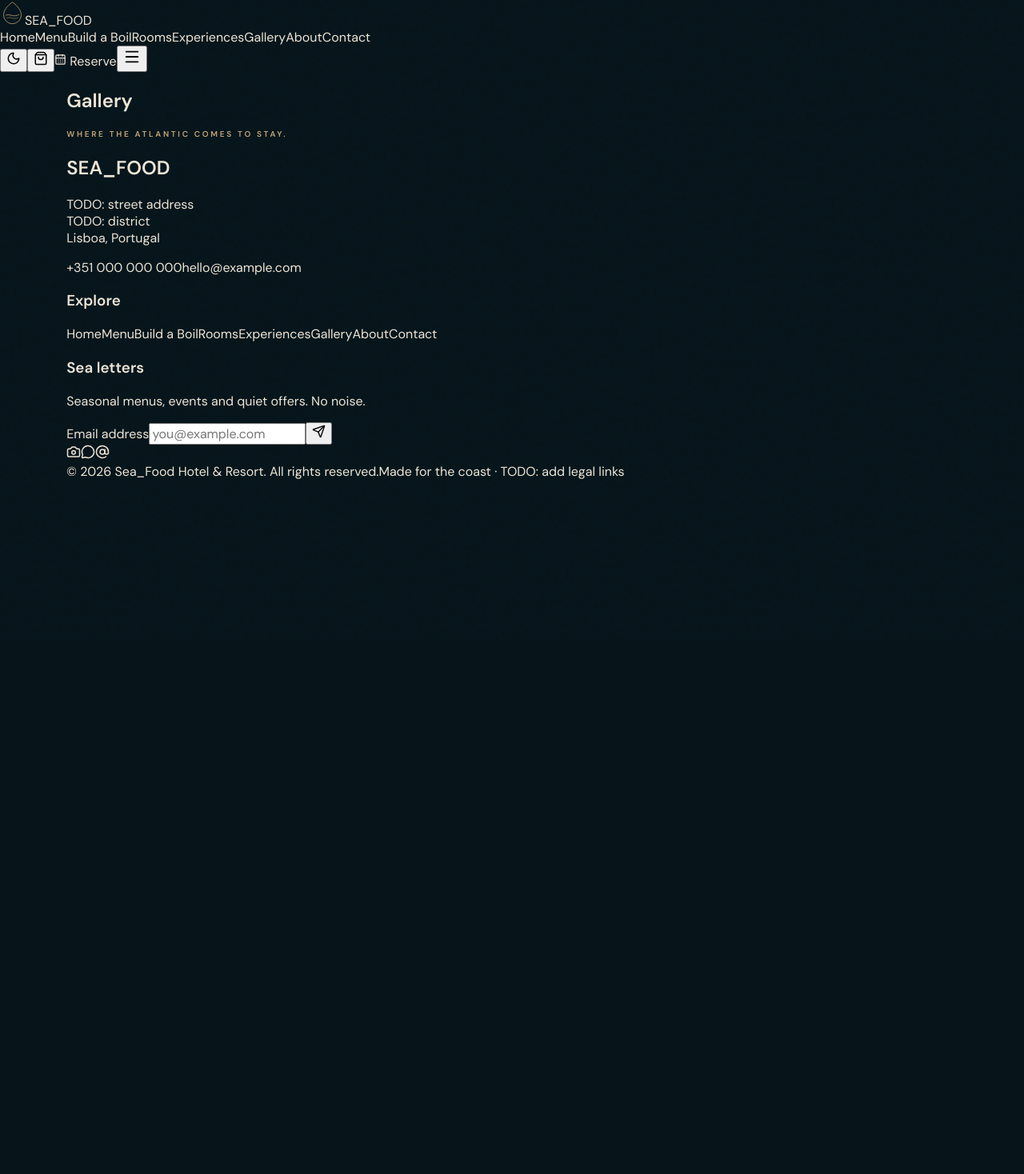
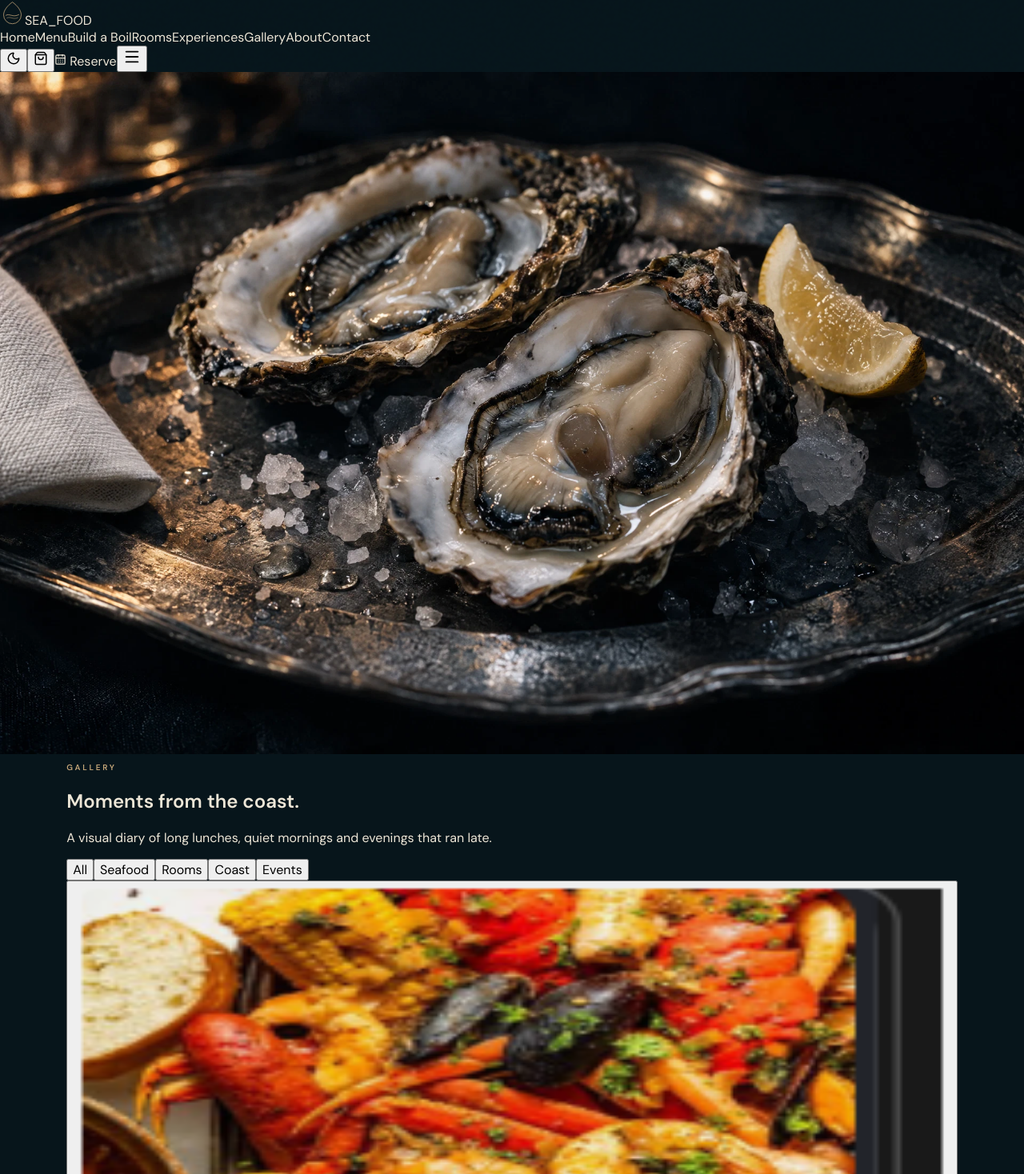
Before and after one commit to Samuel-Fx-1/Sea_Food, a React (Vite) app: page /gallery in a window 1280 px wide. Shown: the top 1468 px of the page at 80% size. Before the commit the page ends 800 px from the top, so only its background shows below. Built offline with nearby package versions, Linux system fonts and the light colour scheme.

Commit message:
feat: build gallery page with lightbox

```diff
--- a/src/pages/GalleryPage.tsx
+++ b/src/pages/GalleryPage.tsx
@@ -1,10 +1,85 @@
+import { useCallback, useMemo, useState } from 'react';
+import { AnimatePresence } from 'framer-motion';
+import heroImage from '../assets/images/image-5.webp';
+import { galleryItems } from '../data/gallery';
+import { GalleryGrid } from '../components/gallery/GalleryGrid';
+import { Lightbox } from '../components/gallery/Lightbox';
+import { PageHero } from '../components/common/PageHero';
 import { Seo } from '../components/common/Seo';
+import type { GalleryCategory } from '../types';
+
+const categories: Array<'All' | GalleryCategory> = ['All', 'Seafood', 'Rooms', 'Coast', 'Events'];
 
 export default function GalleryPage() {
+  const [activeCategory, setActiveCategory] = useState<'All' | GalleryCategory>('All');
+  const [lightboxIndex, setLightboxIndex] = useState<number | null>(null);
+
+  const visibleItems = useMemo(
+    () =>
+      activeCategory === 'All'
+        ? galleryItems
+        : galleryItems.filter((item) => item.category === activeCategory),
+    [activeCategory],
+  );
+
+  const close = useCallback((): void => setLightboxIndex(null), []);
+  const previous = useCallback((): void => {
+    setLightboxIndex((current) =>
+      current === null ? null : (current - 1 + visibleItems.length) % visibleItems.length,
+    );
+  }, [visibleItems.length]);
+  const next = useCallback((): void => {
+    setLightboxIndex((current) =>
+      current === null ? null : (current + 1) % visibleItems.length,
+    );
+  }, [visibleItems.length]);
+
   return (
-    <section className="page-shell page-gutter">
-      <Seo title="Gallery" description="Moments from the coast." />
-      <h1>Gallery</h1>
-    </section>
+    <>
+      <Seo
+        title="Gallery"
+        description="Seafood, rooms, coastline and celebrations — a visual diary of Sea_Food."
+        image={heroImage}
+      />
+      <PageHero
+        eyebrow="Gallery"
+        title="Moments from the coast."
+        description="A visual diary of long lunches, quiet mornings and evenings that ran late."
+        image={heroImage}
+      />
+
+      <section className="gallery-page section-space page-gutter" aria-label="Photo gallery">
+        <div className="gallery-filters" role="tablist" aria-label="Gallery categories">
+          {categories.map((category) => (
+            <button
+              key={category}
+              type="button"
+              role="tab"
+              aria-selected={activeCategory === category}
+              className={activeCategory === category ? 'filter-tab is-active' : 'filter-tab'}
+              onClick={() => {
+                setActiveCategory(category);
+                setLightboxIndex(null);
+              }}
+            >
+              {category}
+            </button>
+          ))}
+        </div>
+        <GalleryGrid items={visibleItems} onSelect={setLightboxIndex} />
+      </section>
+
+      <AnimatePresence>
+        {lightboxIndex !== null ? (
+          <Lightbox
+            items={visibleItems}
+            index={lightboxIndex}
+            onClose={close}
+            onPrevious={previous}
+            onNext={next}
+          />
+        ) : null}
+      </AnimatePresence>
+    </>
   );
 }
```
